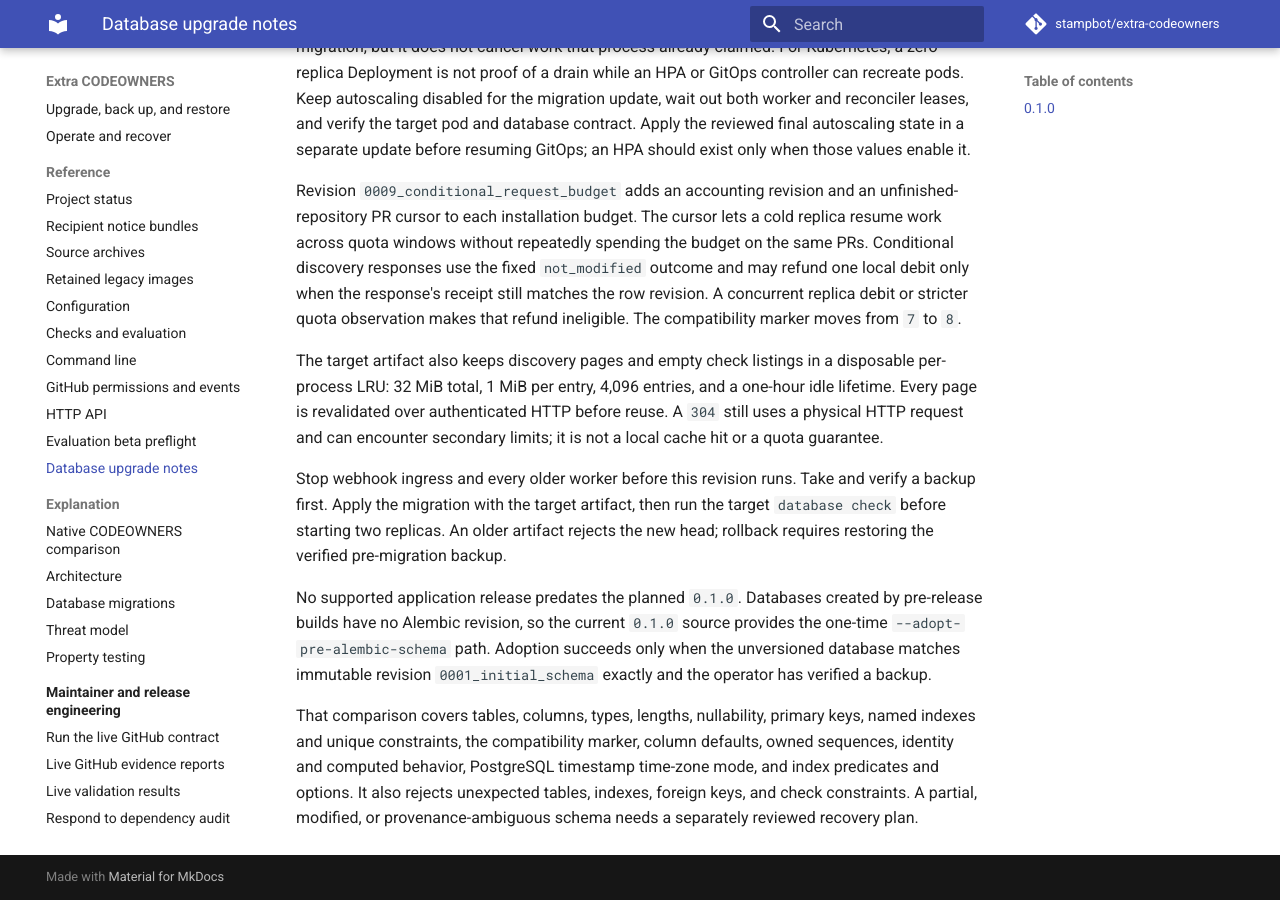
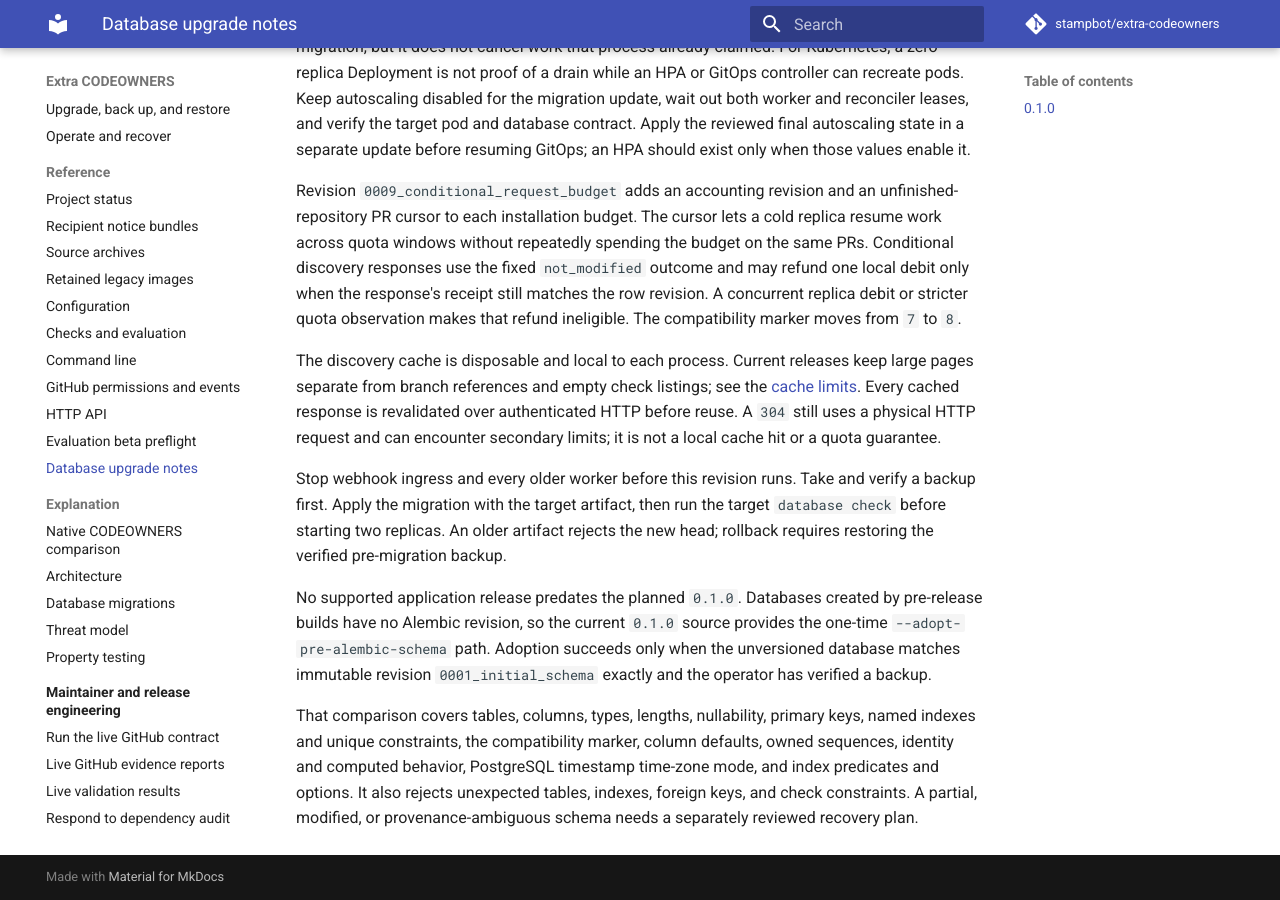
Before and after one commit to stampbot/extra-codeowners, an MkDocs documentation site: the page built from docs/reference/upgrade-notes.md, in a window 1280 px wide and 900 px high, scrolled down 2657 px. Built offline with MkDocs 1.6.1 and Material for MkDocs 9.7.7, drawn with Linux system fonts in a browser that asks for light colours; comment, search, counter and statistics services are not loaded.

Commit message:
docs(operations): link current cache limits from migration notes
Signed-off-by: Danny Sauer <github@dannysauer.com>

```diff
--- a/docs/reference/upgrade-notes.md
+++ b/docs/reference/upgrade-notes.md
@@ -117,9 +117,10 @@ receipt still matches the row revision. A concurrent replica debit or stricter
 quota observation makes that refund ineligible. The compatibility marker moves
 from `7` to `8`.
 
-The target artifact also keeps discovery pages and empty check listings in a disposable per-process LRU:
-32 MiB total, 1 MiB per entry, 4,096 entries, and a one-hour idle lifetime.
-Every page is revalidated over authenticated HTTP before reuse. A `304` still
+The discovery cache is disposable and local to each process. Current releases
+keep large pages separate from branch references and empty check listings;
+see the [cache limits](http-api.md#get-metrics). Every cached response is
+revalidated over authenticated HTTP before reuse. A `304` still
 uses a physical HTTP request and can encounter secondary limits; it is not a
 local cache hit or a quota guarantee.
 
```
